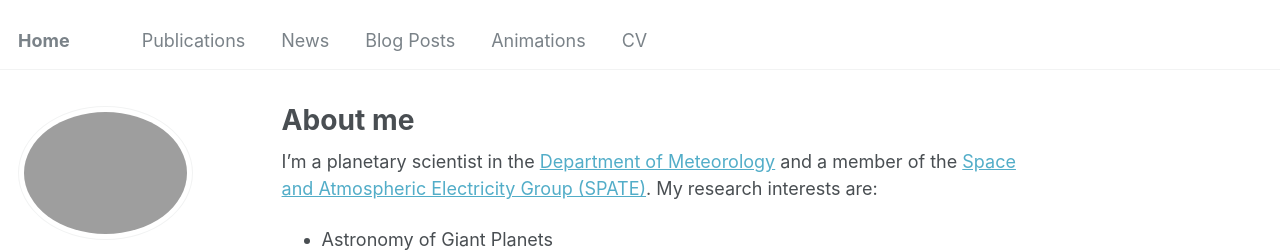
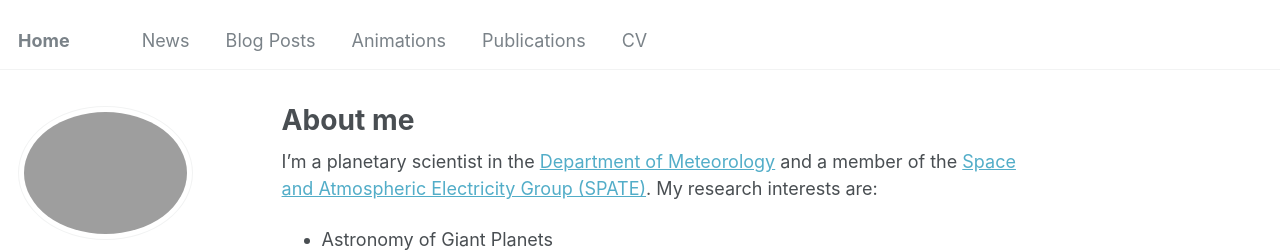
Before and after one commit to odonoghuespace/odonoghuespace.github.io, a Jekyll site: the page built from _pages/about.md, in a window 1280 px wide. Shown: the top 252 px of the page. Built offline with Jekyll 4.4.1, drawn with Linux system fonts in a browser that asks for light colours; some web fonts are replaced; part of the change alters nothing that is shown.

```diff
--- a/_data/navigation.yml
+++ b/_data/navigation.yml
@@ -5,9 +5,6 @@
 # prevent it from being included in the site.
 
 main:
-  - title: "Publications"
-    url: /publications/
-
   - title: "News"
     url: /news/
 
@@ -17,5 +14,8 @@ main:
   - title: "Animations"
     url: https://www.youtube.com/@Interplanetary/videos
 
+  - title: "Publications"
+    url: /publications/
+
   - title: "CV"
     url: /files/ODonoghueJamesCV_Oct-2024.pdf
```
